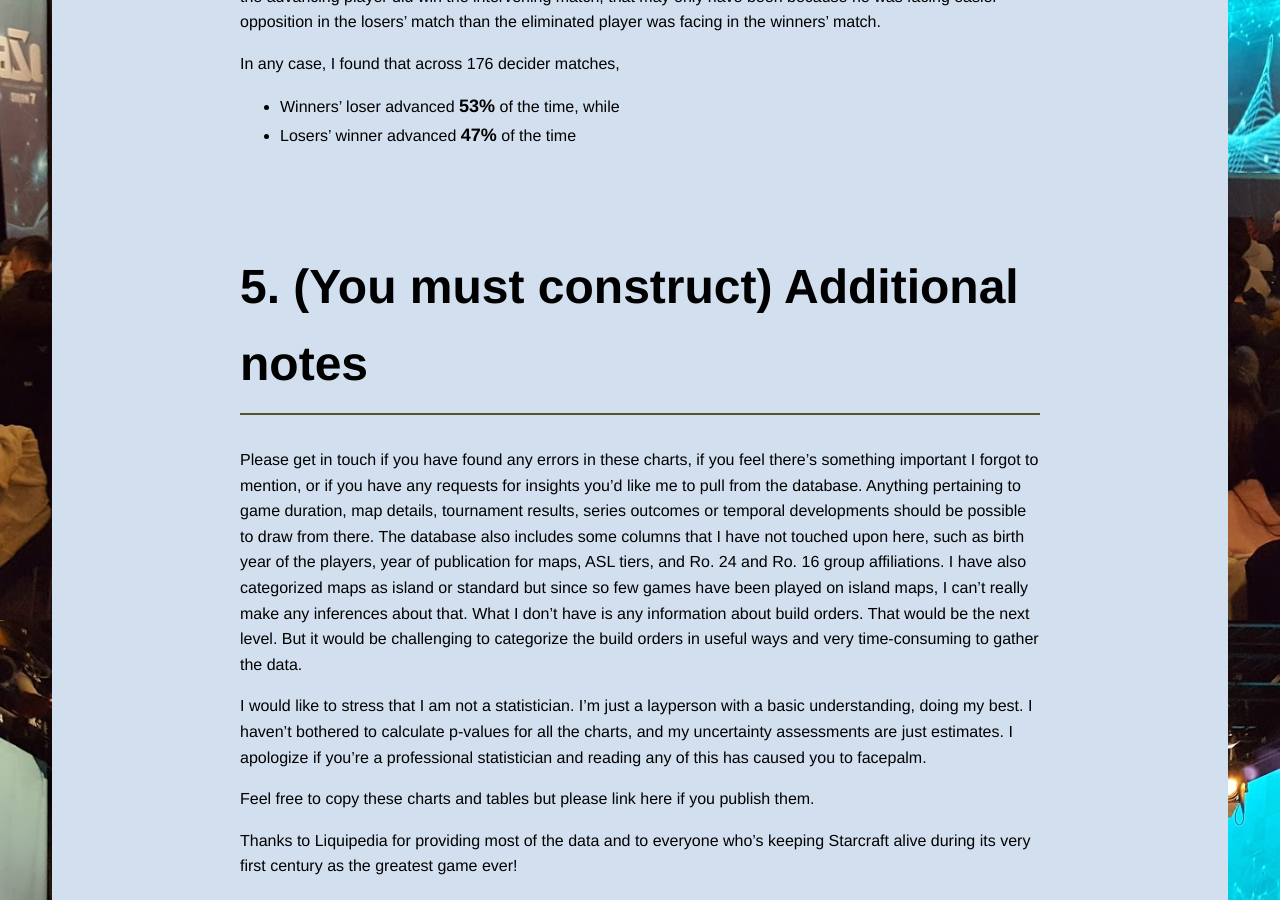
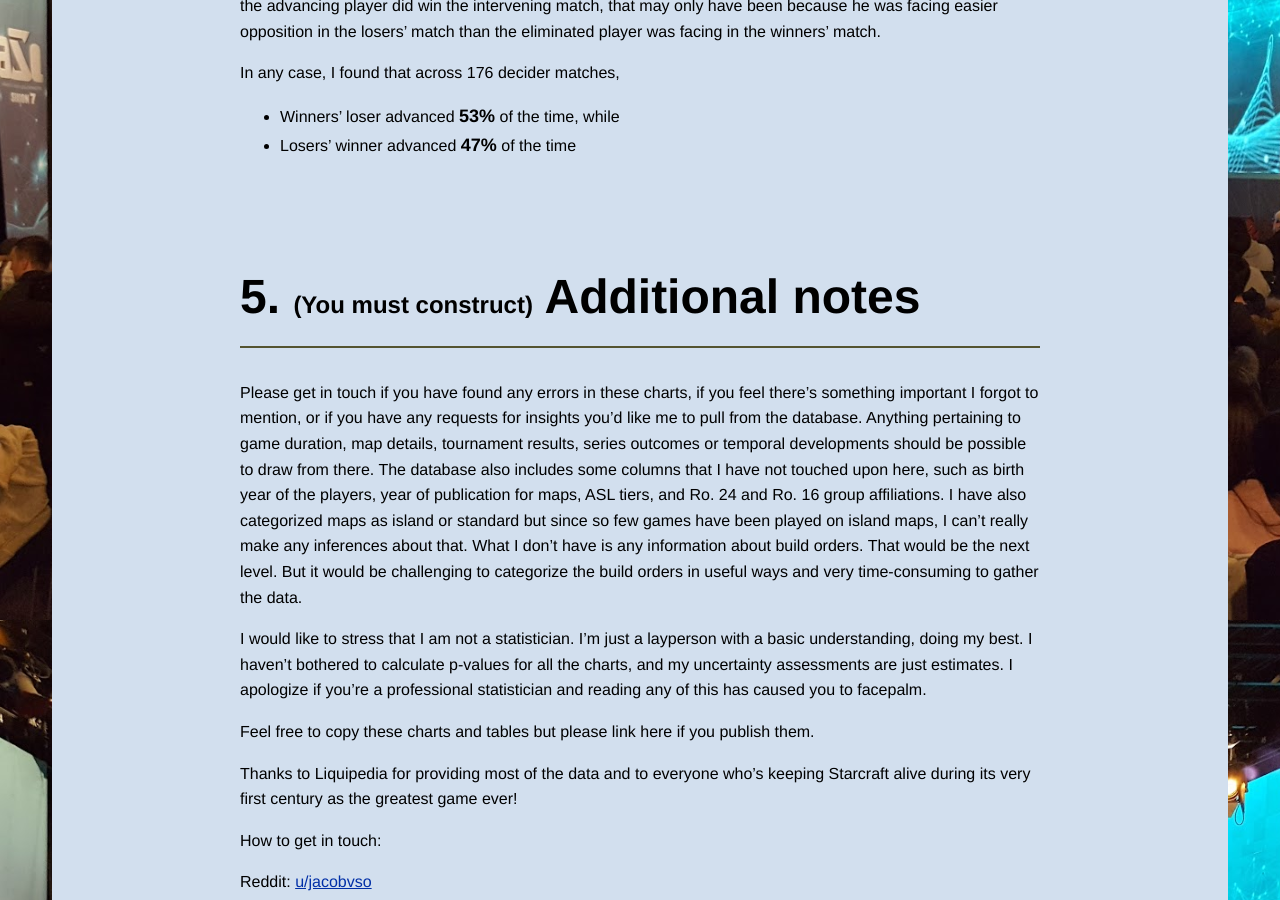
Before and after one commit to JackyVSO/Starcraft, a Jekyll site: the page built from index.md, in a window 1280 px wide and 900 px high, scrolled down 37180 px. Built offline with Jekyll 4.4.1, drawn with Linux system fonts in a browser that asks for light colours.

Commit message:
Attempting to adjust header image 6

```diff
--- a/index.md
+++ b/index.md
@@ -3,9 +3,8 @@
 title: Stats from the remastered era of pro Starcraft 1
 ---
 <p style="margin: 0px 0px;">
+<br/><br/>
 </p>
-
-<br/>
 
 # Stats from the ASL/KSL era
 #### by Jacob Stubbe Østergaard / JackyVSO
@@ -1352,8 +1351,7 @@
 
 
 <br/><br/>
-<h1>5. (You must construct)
-Additional notes</h1>
+<h1>5. <span style="font-size: 24px;">(You must construct)</span> Additional notes</h1>
 Please get in touch if you have found any errors in these charts, if you feel there's something important I forgot to mention, or if you have any requests for insights you'd like me to pull from the database. Anything pertaining to game duration, map details, tournament results, series outcomes or temporal developments should be possible to draw from there. The database also includes some columns that I have not touched upon here, such as birth year of the players, year of publication for maps, ASL tiers, and Ro. 24 and Ro. 16 group affiliations. I have also categorized maps as island or standard but since so few games have been played on island maps, I can't really make any inferences about that. What I don't have is any information about build orders. That would be the next level. But it would be challenging to categorize the build orders in useful ways and very time-consuming to gather the data.
 
 I would like to stress that I am not a statistician. I'm just a layperson with a basic understanding, doing my best. I haven't bothered to calculate p-values for all the charts, and my uncertainty assessments are just estimates. I apologize if you're a professional statistician and reading any of this has caused you to facepalm.
```
